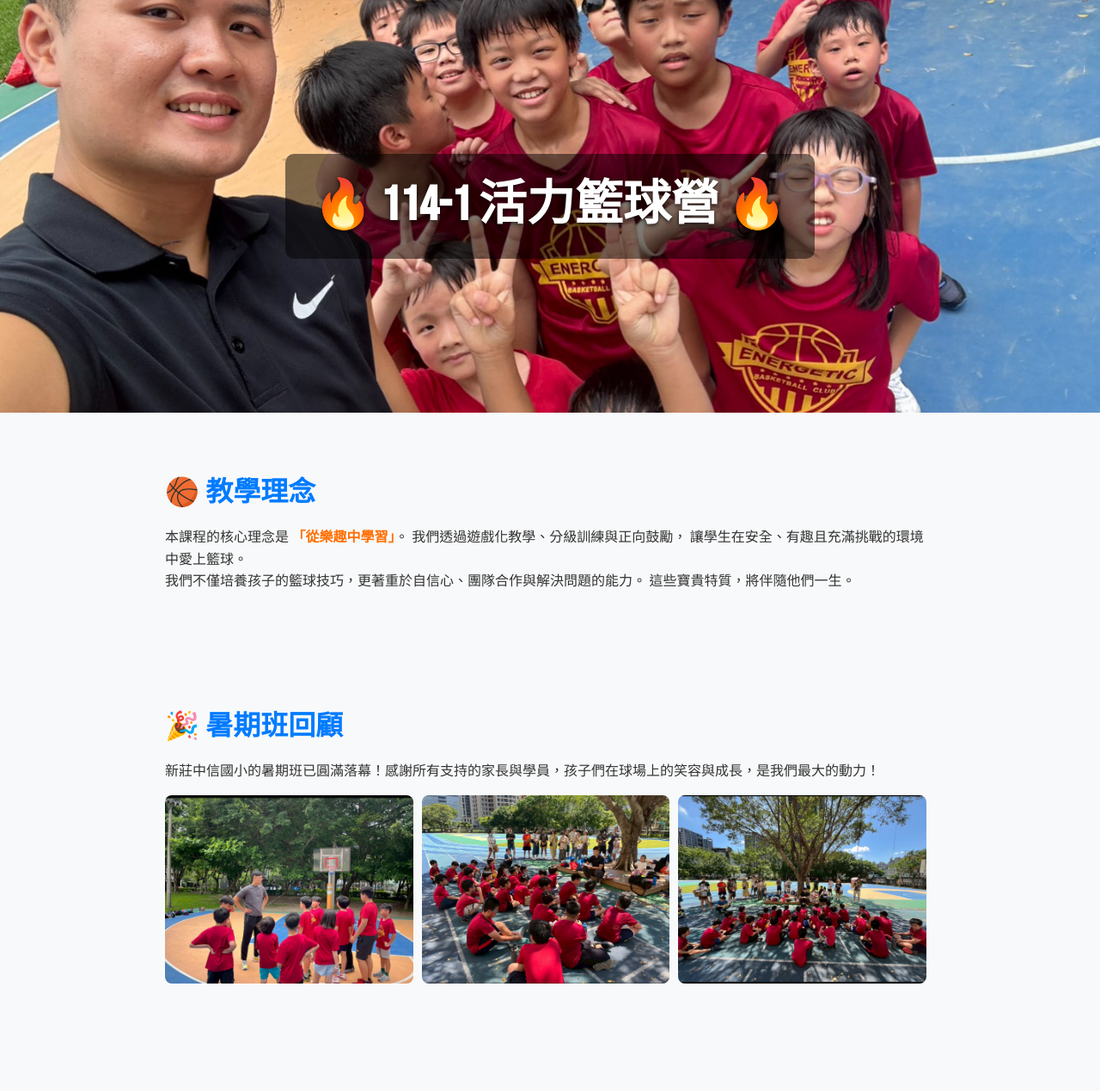
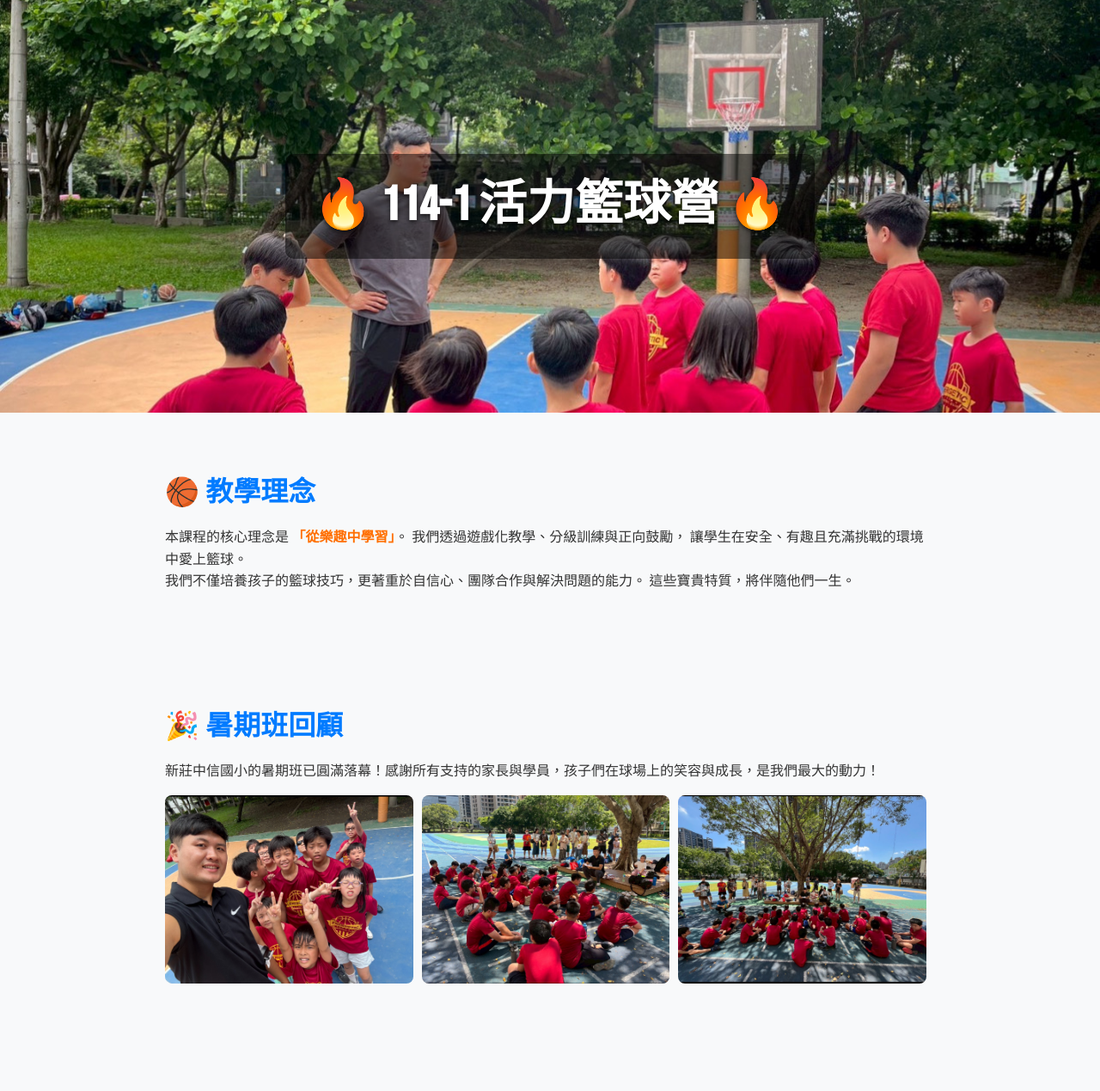
Before and after one commit to NeuralNexusLab-nh/basketball, a plain HTML site: page index.html in a window 1280 px wide. Shown: the top 1269 px of the page at 86% size. Drawn offline with Linux system fonts and the light colour scheme.

Commit message:
Update index.html

```diff
--- a/index.html
+++ b/index.html
@@ -28,7 +28,7 @@
     }
 
     header {
-      background: url('/cdn/IMG2.jpeg') center/cover no-repeat;
+      background: url('/cdn/IMG1.jpeg') center/cover no-repeat;
       height: 60vh;
       display: flex;
       align-items: center;
@@ -148,7 +148,7 @@
       新莊中信國小的暑期班已圓滿落幕！感謝所有支持的家長與學員，孩子們在球場上的笑容與成長，是我們最大的動力！
     </p>
     <div class="img-grid">
-      <img src="/cdn/IMG1.jpeg" alt="回顧照片1" />
+      <img src="/cdn/IMG2.jpeg" alt="回顧照片1" />
       <img src="/cdn/IMG3.jpeg" alt="回顧照片2" />
       <img src="/cdn/IMG4.jpeg" alt="回顧照片3" />
     </div>
```
